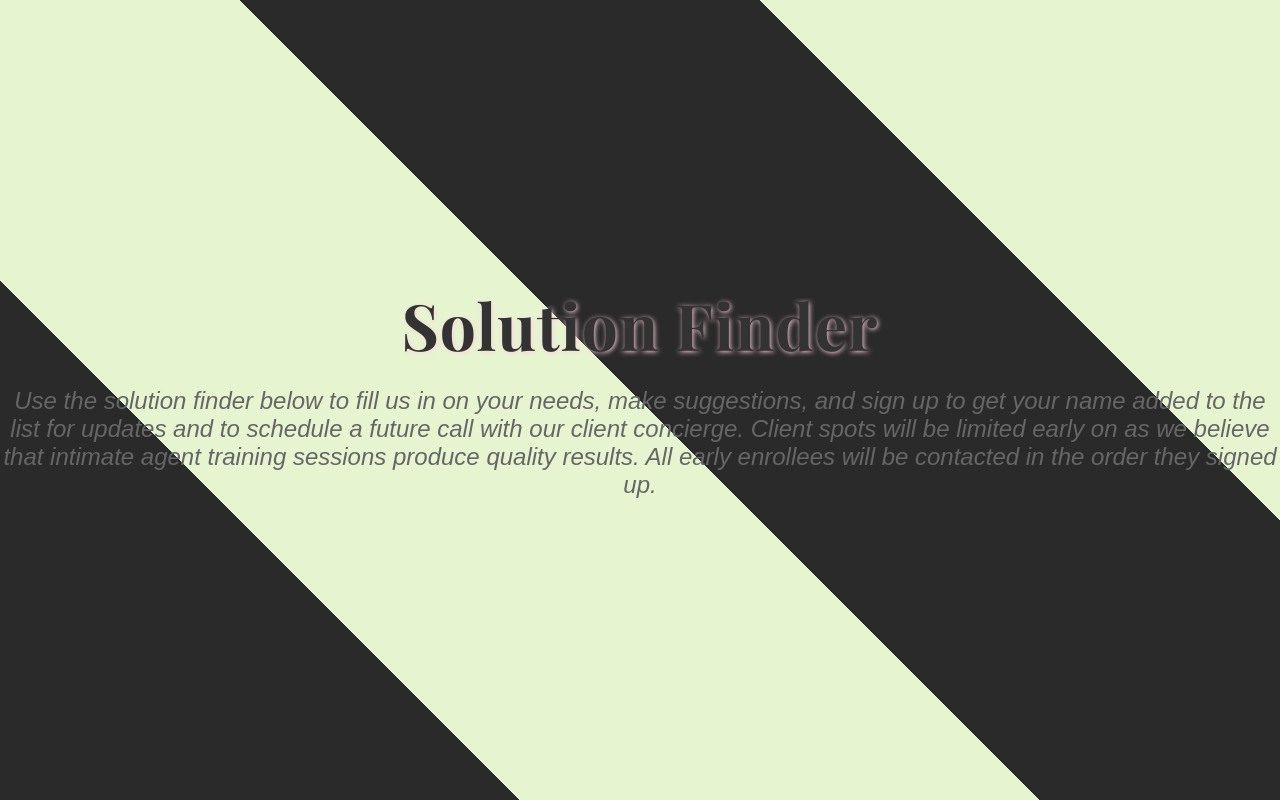
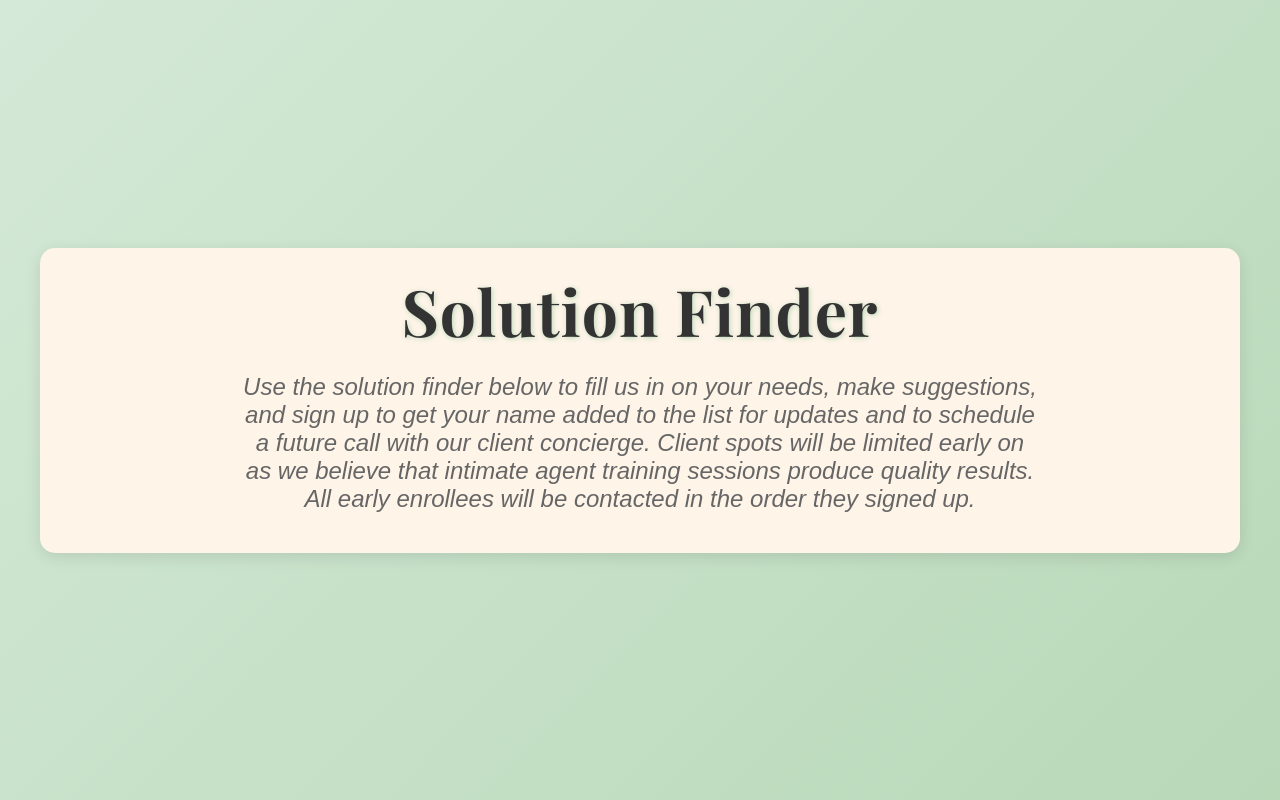
Before and after one commit to Socialsolution/finder, a plain HTML site: page index.html in a window 1280 px wide. Drawn offline with nearby package versions, Linux system fonts and the light colour scheme.

Commit message:
Update index.html

```diff
--- a/index.html
+++ b/index.html
@@ -11,40 +11,64 @@
             margin: 0;
             display: flex;
             flex-direction: column;
-            height: 100vh;
-            background: #2a2a2a;
-            background: linear-gradient(45deg, #2a2a2a 25%, #e6f5d0 25%, #e6f5d0 50%, #2a2a2a 50%, #2a2a2a 75%, #e6f5d0 75%, #e6f5d0) 50%, #2a2a2a;
-            color: white;
+            min-height: 100vh;
+            background: #d4e9d7;
+            background: linear-gradient(135deg, #d4e9d7 0%, #b8d8b8 100%);
+            color: #333;
             font-family: Arial, sans-serif;
-            position: relative;
             align-items: center;
             justify-content: center;
+            padding: 20px;
+            box-sizing: border-box;
+        }
+
+        .container {
+            width: 100%;
+            max-width: 1200px;
+            background: #FEF4E8;
+            border-radius: 15px;
+            box-shadow: 0 4px 15px rgba(0, 0, 0, 0.1);
+            padding: 20px;
+            box-sizing: border-box;
+            text-align: center;
         }
 
         .overlay {
             text-align: center;
             color: #333;
+            max-width: 800px;
+            margin: 0 auto;
         }
 
         .overlay h1 {
             margin: 0;
-            font-size: 4em;
+            font-size: 3em;
             color: #333;
-            text-shadow: 1px 1px 5px #ffd1dc;
-            /* pastel pink outline */
+            text-shadow: 1px 1px 5px #b8d8b8;
+            /* pastel green outline */
             font-family: 'Playfair Display', serif;
             letter-spacing: 1px;
         }
 
         .overlay p {
             margin: 20px 0 0;
-            font-size: 1.5em;
-            color: #666666;
+            font-size: 1.2em;
+            color: #666;
             font-style: italic;
         }
 
         #leadforms-embd-form {
             margin-top: 20px;
+        }
+
+        @media (min-width: 768px) {
+            .overlay h1 {
+                font-size: 4em;
+            }
+
+            .overlay p {
+                font-size: 1.5em;
+            }
         }
     </style>
     <script async type="text/javascript" src="https://api.useleadbot.com/lead-bots/get-pixel-script.js"></script>
@@ -54,12 +78,16 @@
 </head>
 
 <body>
-    <div class="overlay">
-        <h1>Solution Finder</h1>
-        <p>Use the solution finder below to fill us in on your needs, make suggestions, and sign up to get your name added to the list for updates and to schedule a future call with our client concierge. Client spots will be limited early on as we believe
-            that intimate agent training sessions produce quality results. All early enrollees will be contacted in the order they signed up.</p>
+    <div class="container">
+        <div class="overlay">
+            <h1>Solution Finder</h1>
+            <p>Use the solution finder below to fill us in on your needs, make suggestions, and sign up to get your name added to the list for updates and to schedule a future call with our client concierge. Client spots will be limited early on as we believe
+                that intimate agent training sessions produce quality results. All early enrollees will be contacted in the order they signed up.</p>
+        </div>
+        <div id="leadforms-embd-form"></div>
     </div>
-    <div id="leadforms-embd-form"></div>
 </body>
 
 </html>
+
+</html>
```
